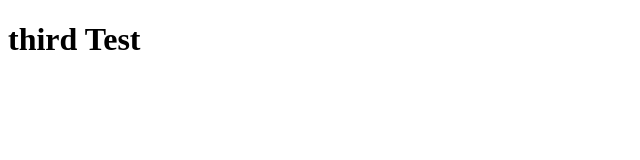
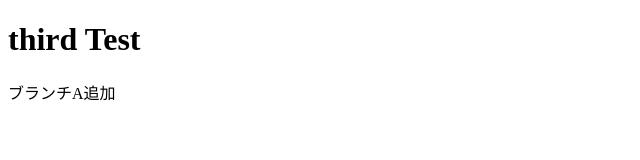
Before and after one commit to forest-cats/thirdTest, a plain HTML site: page index.html in a window 1280 px wide. Shown: the whole page, without its empty margins (0-640 px from the left). Drawn offline with Linux system fonts and the light colour scheme.

Commit message:
ブランチA修正01

```diff
--- a/index.html
+++ b/index.html
@@ -6,5 +6,6 @@
 </head>
 <body>
     <h1>third Test</h1>
+    <p>ブランチA追加</p>
 </body>
 </html>
```
